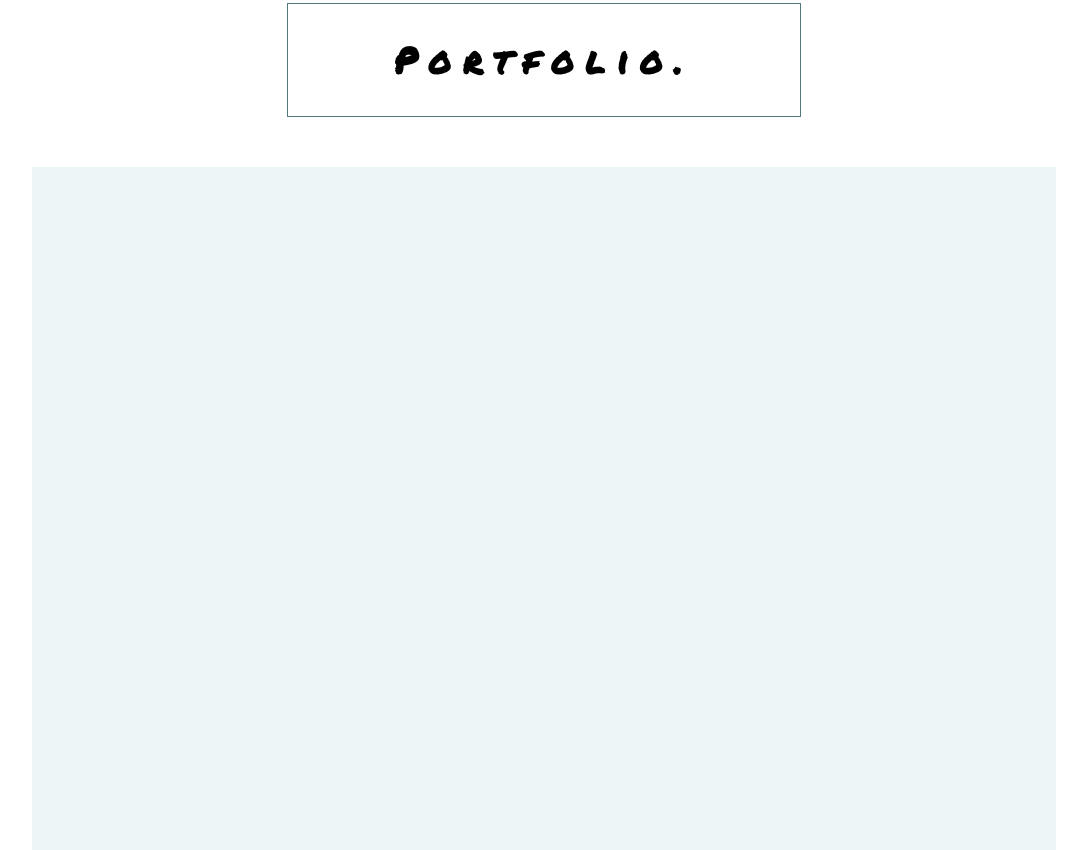
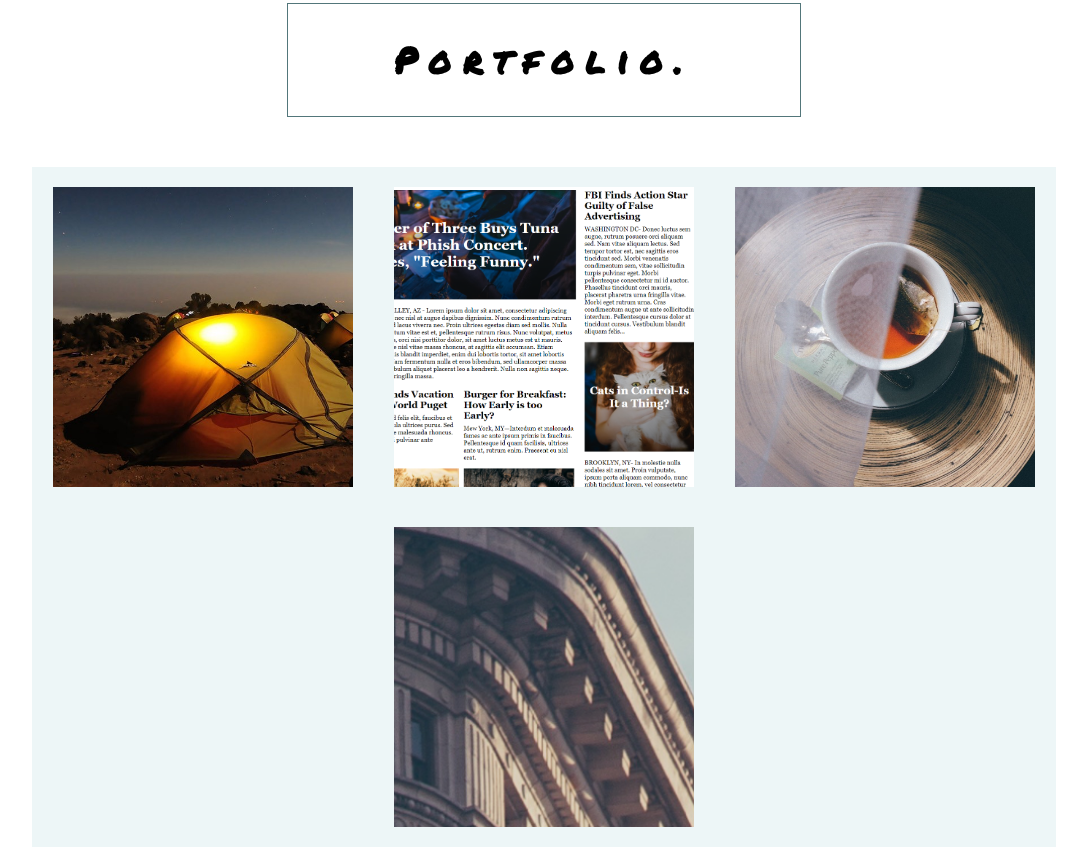
Before and after one commit to rachel-simpson/Porfolio, a plain HTML site: page index.html in a window 1280 px wide. Shown: the part 1011-1861 px from the top of the page, without its empty margins (96-1183 px from the left). Drawn offline with Linux system fonts and the light colour scheme; a web font is replaced by a local one.

Commit message:
Add content to portfolio section

```diff
--- a/index.html
+++ b/index.html
@@ -39,6 +39,10 @@
   <section id="portfolio">
     <h1>Portfolio.</h1>
     <div class="portfolio-container">
+      <img src="./resources/images/excursion.jpg" alt="Excursion Project">
+      <img src="./resources/images/mytimes.PNG" alt="MYTimes Project">
+      <img src="./resources/images/teacozy.jpg" alt="Tea Cozy Project">
+      <img src="./resources/images/the-flatiron-building.png" alt="Broadway Project">
     </div>
   </section>
 
--- a/styles/stylesheet.css
+++ b/styles/stylesheet.css
@@ -98,7 +98,10 @@ img {
 .portfolio-container {
   background-color: hsla(187, 40%, 95%, 1);
   display: flex;
-  height: 1000px;
+  align-items: center;
+  justify-content: space-around;
+  flex-wrap: wrap;
+  /* height: 1000px; */
   margin: 50px auto 50px auto;
   width: 80%;
 }
@@ -112,3 +115,8 @@ img {
   padding: 30px 0;
   width: 40%;
 }
+
+.portfolio-container img {
+  padding: 20px;
+  width: 300px;
+}
```
Also changed, not shown: resources/images/excursion.jpg (added), resources/images/mytimes.PNG (added), resources/images/teacozy.jpg (added), resources/images/the-flatiron-building.png (added).
